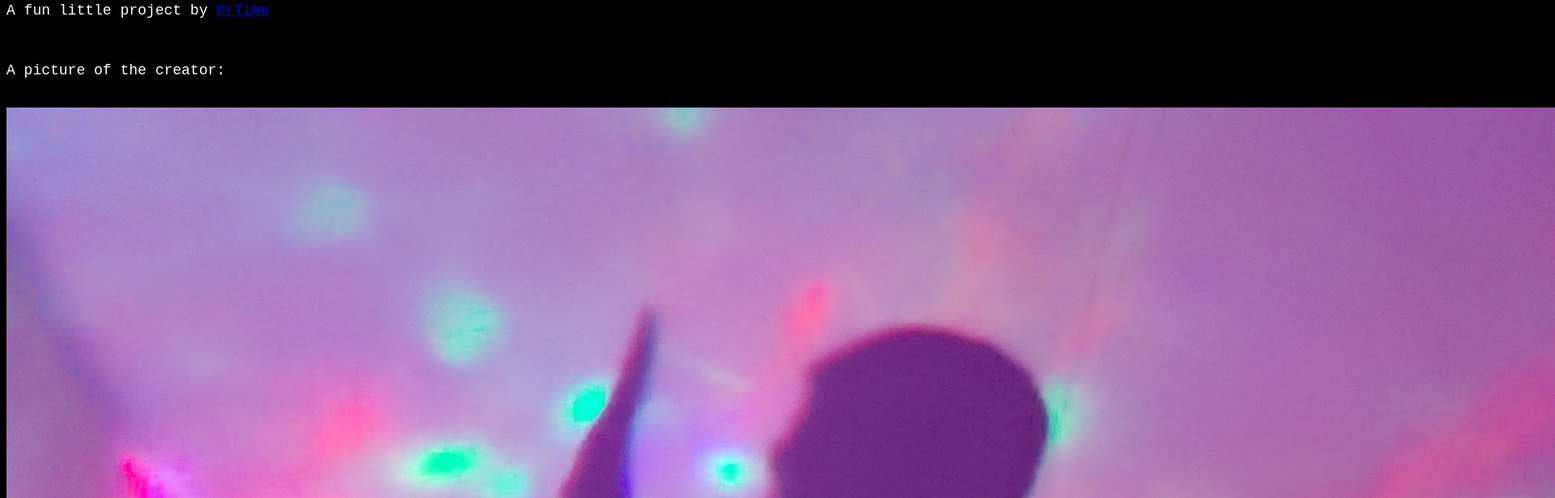
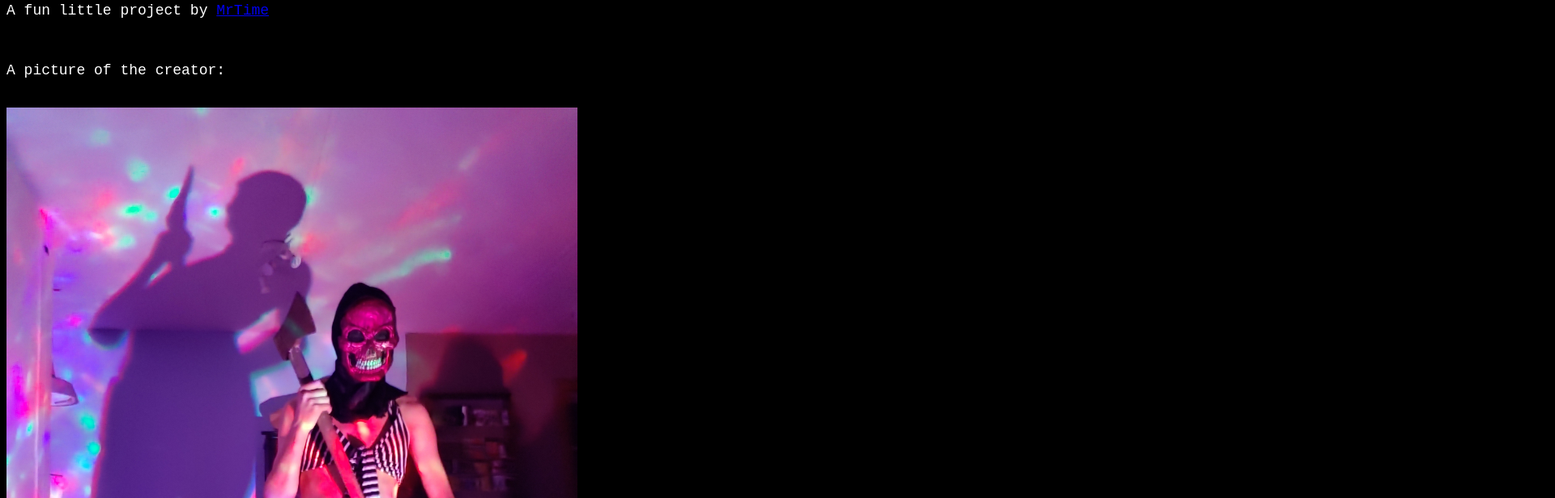
Before and after one commit to MrTime-75/linkedx, a plain HTML site: page index.html in a window 1280 px wide. Shown: the part 300-916 px from the top of the page at 81% size, 1920 px wide, since content can reach past the window. Drawn offline with Linux system fonts and the light colour scheme.

Commit message:
Update index.html

```diff
--- a/index.html
+++ b/index.html
@@ -23,7 +23,7 @@
 
       <p>A fun little project by <a href="https://www.youtube.com/channel/UCixtkAc4-7oTgHet4mZlj2w">MrTime</a></p><br>
       <p>A picture of the creator:</p><br>
-      <img id="MrTime" src="axeMan.jpg" /><br>
+      <img id="MrTime" src="axeMan.jpg" width="705" height="939" /><br>
 
     </div>
   </body>
```
